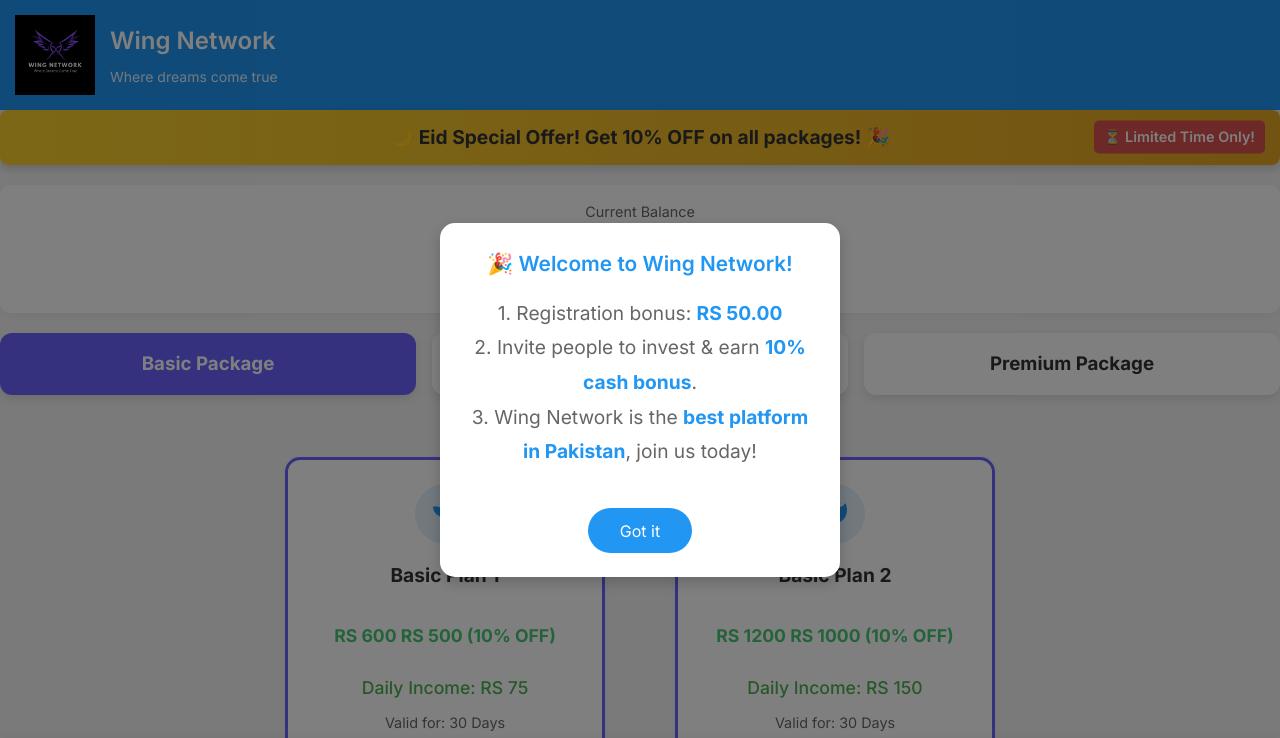
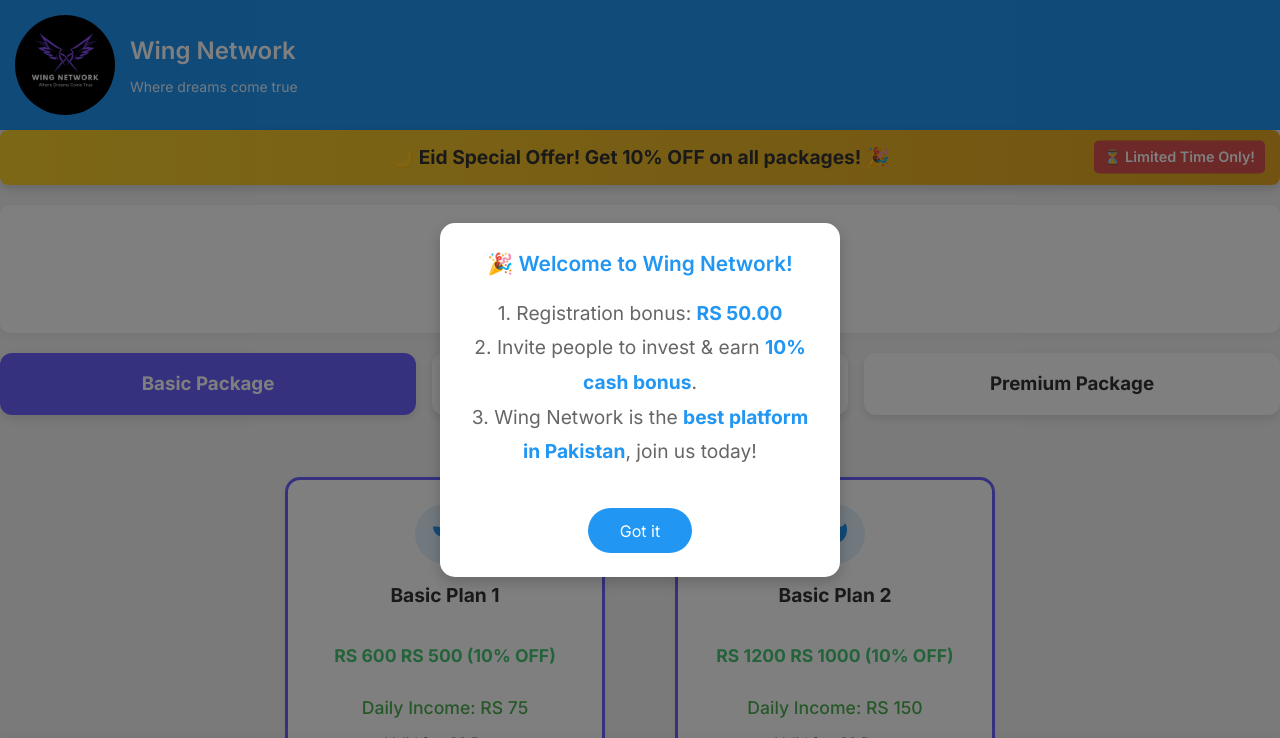
Before and after one commit to Tayyab-cod7/Wing, a plain HTML site: page frontend/public/basic.html in a window 1280 px wide. Shown: the top 738 px of the page. Drawn offline with Linux system fonts and the light colour scheme; no server answers; sample sign-in values are in the browser's storage.

Commit message:
Your commit message

```diff
--- a/frontend/public/basic.html
+++ b/frontend/public/basic.html
@@ -80,8 +80,8 @@
         }
 
         .top-header .logo-image {
-            width: 80px;
-            height: 80px;
+            width: 100px;
+            height: 100px;
             margin-right: 15px;
             display: block;
         }
@@ -89,7 +89,8 @@
         .top-header .logo-image img {
             width: 100%;
             height: 100%;
-            object-fit: contain;
+            object-fit: cover;
+            border-radius: 50%;
         }
 
         .top-header .brand-text h1 {
@@ -531,7 +532,7 @@
             <!-- Top Header with Logo and Text -->
             <div class="top-header">
                 <div class="logo-image">
-                    <img src="images/Dream.png" alt="Dream Logo">
+                    <img src="images/Dream.png" alt="Wing Network Logo">
                 </div>
                 <div class="brand-text">
                     <h1>Wing Network</h1>
```
Also changed, not shown: frontend/public/premium.html (+5 -4 lines), frontend/public/pro.html (+5 -4 lines).
